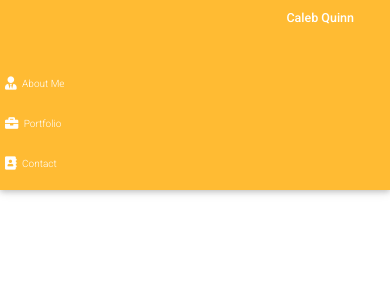
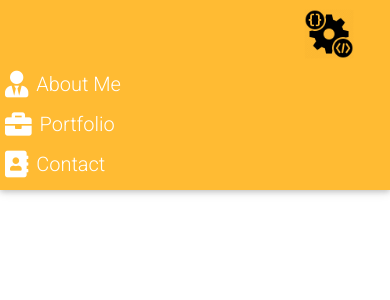
Before and after one commit to calebq2010/portfolio-page, a React (Create React App) app: page / in a window 390 px wide. Shown: the top 300 px of the page. Built offline with nearby package versions, Linux system fonts and the light colour scheme.

Commit message:
added logo to navbar

```diff
--- a/src/App.js
+++ b/src/App.js
@@ -2,6 +2,7 @@ import React, { Component } from 'react';
 import { Navbar, NavbarBrand, NavbarNav, NavbarToggler, Collapse, NavItem, NavLink, Dropdown, DropdownToggle, DropdownMenu, DropdownItem } from 'mdbreact';
 import { HashRouter as Router, Route} from 'react-router-dom';
 import "./index.css";
+import logo from './web-glyph.png';
 import About from "./about";
 import Portfolio from "./portfolio";
 import Contact from "./contact";
@@ -15,7 +16,7 @@ class App extends React.Component {
                 <div>
                     <Navbar color="warning-color" dark expand="lg" sticky = "top">
                         <NavbarBrand href="/">
-                            <strong>Caleb Quinn</strong>
+                            <img src={logo} className="img-fluid logoImage" alt=""/>
                         </NavbarBrand>
                         <NavbarNav>
                             <NavItem>
--- a/src/index.css
+++ b/src/index.css
@@ -12,10 +12,15 @@ body {
   font-size: 2em;
 }
 
+.logoImage {
+  width: 4em;
+  height: 4em;
+  color: white;
+}
 /* media query to shrink text if lower than 500px */
 @media only screen and (max-width: 500px) {
 
-  .textLink {
+  .textLink .logoImage {
      font-size: 10px;
   }
 
```
Also changed, not shown: src/web-glyph.png (added).
